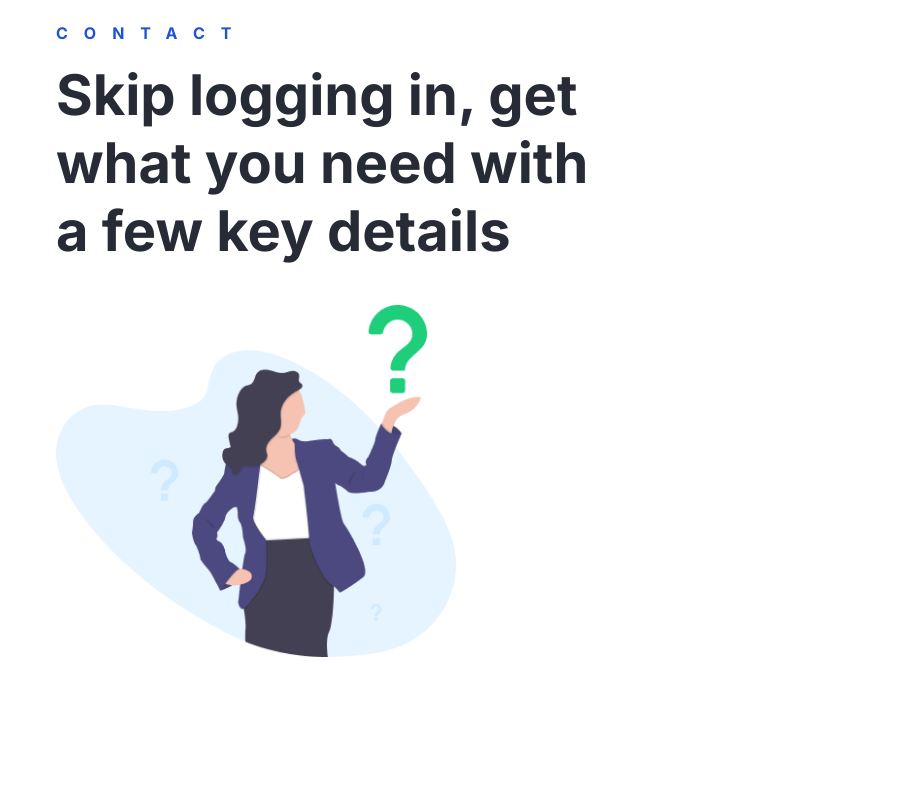
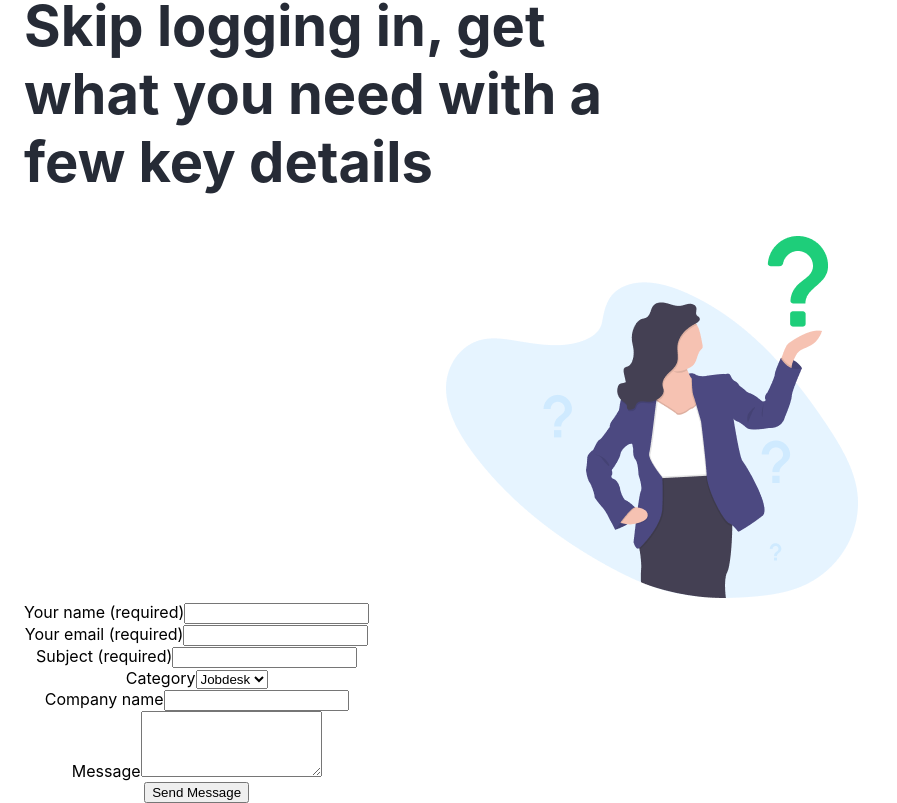
Before and after one commit to Ayyubiy90/siphome, a React (Create React App) app: page / in a window 1280 px wide. Shown: the part 4361-5164 px from the top of the page, without its empty margins (0-897 px from the left). Before the commit the page ends 5082 px from the top, so only its background shows below. Built offline with nearby package versions, Linux system fonts and the light colour scheme.

Commit message:
Added form contact layout to js file

```diff
--- a/src/components/Contact.js
+++ b/src/components/Contact.js
@@ -1,11 +1,12 @@
 import React from "react";
+import contactIllustration from "../assets/contact-illustration.png";
 import "../styles/components/Contact.css";
-import contactIllustration from "../assets/contact-illustration.png";
 
 const Contact = () => {
   return (
-    <section className="contact-section">
+    <section className="contact">
       <div className="contact-content">
+        <div className="contact-info">
           <h2 className="contact-title">CONTACT</h2>
           <p className="contact-subtitle">
             Skip logging in, get what you need with a few key details
@@ -13,8 +14,50 @@ const Contact = () => {
           <img
             src={contactIllustration}
             alt="Contact Illustration"
-          className="contact-illustration"
+            className="contact-image"
           />
+        </div>
+
+        <div className="contact-form">
+          <form>
+            <div className="form-group">
+              <label htmlFor="name">Your name (required)</label>
+              <input type="text" id="name" required />
+            </div>
+
+            <div className="form-group">
+              <label htmlFor="email">Your email (required)</label>
+              <input type="email" id="email" required />
+            </div>
+
+            <div className="form-group">
+              <label htmlFor="subject">Subject (required)</label>
+              <input type="text" id="subject" required />
+            </div>
+
+            <div className="form-group">
+              <label htmlFor="category">Category</label>
+              <select id="category">
+                <option value="jobdesk">Jobdesk</option>
+                <option value="other">Other</option>
+              </select>
+            </div>
+
+            <div className="form-group">
+              <label htmlFor="company">Company name</label>
+              <input type="text" id="company" />
+            </div>
+
+            <div className="form-group">
+              <label htmlFor="message">Message</label>
+              <textarea id="message" rows="4"></textarea>
+            </div>
+
+            <button type="submit" className="contact-submit">
+              Send Message
+            </button>
+          </form>
+        </div>
       </div>
     </section>
   );
```
Lines whose indentation alone changed are shown as unchanged.
